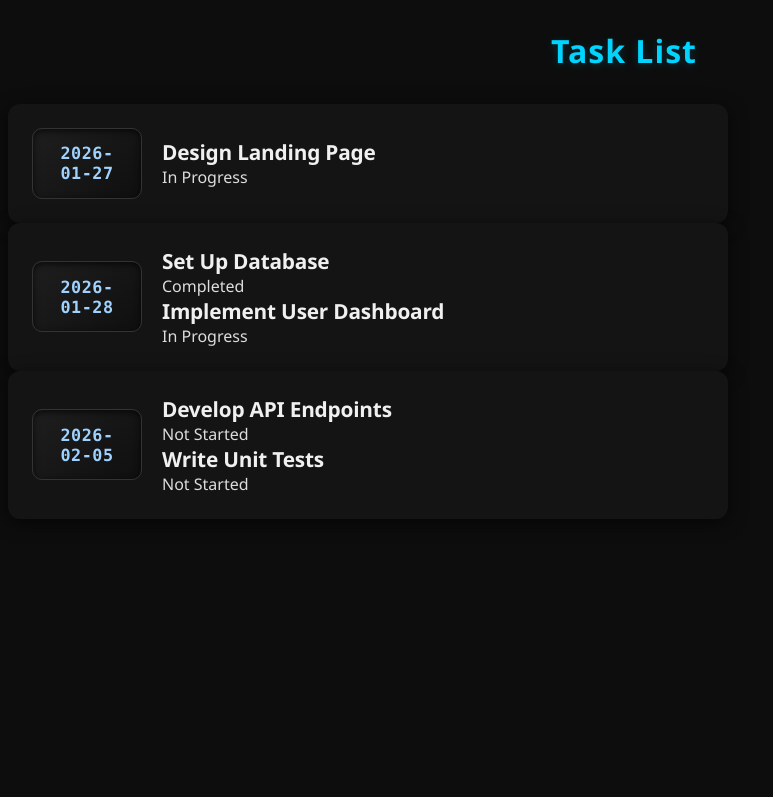
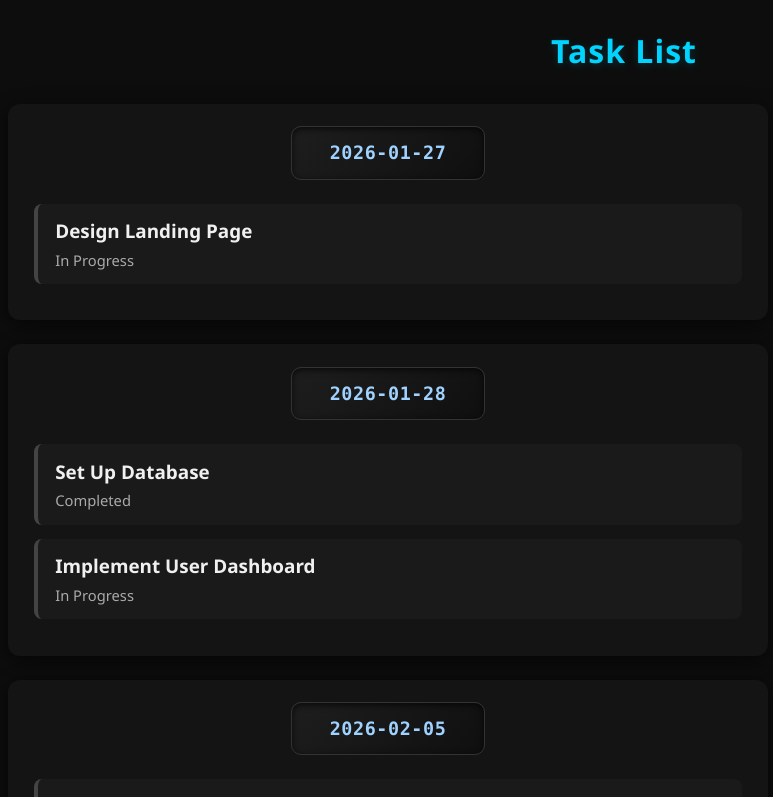
Before and after one commit to Deepening-Of-Proffesional-Skill/Task_Flow_AI_Analytics, a React app in the folder frontend/: page /home in a window 1280 px wide. Shown: the top 797 px of the page, without its empty margins (16-789 px from the left). Built offline with nearby package versions, Linux system fonts and the light colour scheme; the HTML template or start-up script is replaced by a standard one.

Commit message:
Stack date and tasks vertically on large screens

```diff
--- a/frontend/src/components/Home.jsx
+++ b/frontend/src/components/Home.jsx
@@ -62,19 +62,19 @@ export default function Home() {
         <h1>Task List</h1>
         <Container>
             {Object.keys(groupedByDate).map((date) => (
-                <Card key={date} className="mb-3">
+                <Card key={date} className="mb-4">
                     <Card.Body>
                         <div className="due-date">
                             {date}
                         </div>
-                        <div>
+                        <div className='d-flex flex-column gap-2'>
                             {groupedByDate[date].map((task) => (
-                                <div key={task.id} className="task-item">
+                                <div key={task.id} className="task-item p-2 border rounded">
                                     <Card.Title className="mb-1">
                                         {task.title}
                                     </Card.Title>
 
-                                    <Card.Subtitle className="mb-2">
+                                    <Card.Subtitle className="d-flex align-items-center gap-2">
                                         <span className="title">{task.status}</span>
                                     </Card.Subtitle>
                                 </div>
--- a/frontend/src/css/home.css
+++ b/frontend/src/css/home.css
@@ -15,7 +15,7 @@ h1 {
 }
 
 .container {
-  max-width: 720px !important;
+  max-width: 760px !important;
   padding: 0 1rem;
 }
 
@@ -26,7 +26,7 @@ h1 {
   overflow: hidden;
   box-shadow: 0 4px 18px rgba(0, 0, 0, 0.6);
   transition: all 0.22s ease;
-  position: relative;
+  margin-bottom: 1.5rem
 }
 
 .card:hover {
@@ -35,38 +35,58 @@ h1 {
 }
 
 .card-body {
-  padding: 1.5rem;
-  display: grid;
-  grid-template-columns: 110px 1fr;
-  gap: 1.25rem;
-  align-items: center;
+  padding: 1.4rem 1.6rem;
+  display: flex;
+  flex-direction: column;
+  gap: 1.1rem;
 }
 
 .card .due-date {
   background: linear-gradient(135deg, #1e1e1e 0%, #0f0f0f 100%);
   border-radius: 10px;
-  padding: 0.9rem 0.8rem;
+  padding: 0.95rem 1rem;
   text-align: center;
   border: 1px solid #333;
   font-family: 'Consolas', 'Courier New', monospace;
   color: #a0d2ff;
   font-weight: bold;
-  font-size: 1.05rem;
-  letter-spacing: 0.5px;
+  font-size: 1.15rem;
+  letter-spacing: 0.6px;
   box-shadow: inset 0 2px 6px rgba(0,0,0,0.7);
+  align-self: center;
+  min-width: 160px;
+  margin-bottom: 0.4rem;
 }
 
-.card-title {
-  margin: 0;
-  font-size: 1.3rem;
+.task-item {
+  padding: 0.9rem 1.1rem;
+  background: #1a1a1a;
+  border-radius: 8px;
+  border-left: 4px solid #444;
+  transition: all 0.18s ease;
+  margin-bottom: 2%;
+}
+
+.task-item:hover {
+  background: #222;
+  border-left-color: #00aaff;
+  transform: translateX(4px);
+}
+
+.task-item .card-title {
+  margin: 0 0 0.35rem 0;
+  font-size: 1.18rem;
   font-weight: 600;
   color: #f0f0f0;
-  letter-spacing: -0.2px;
 }
 
-.card-subtitle .title {
-  color: #ddd;
-  font-weight: 500;
+.task-item .card-subtitle {
+  color: #aaa;
+  font-size: 0.92rem;
+  display: flex;
+  align-items: center;
+  gap: 0.8rem;
+  flex-wrap: wrap;
 }
 
 /* Responsive */
```
